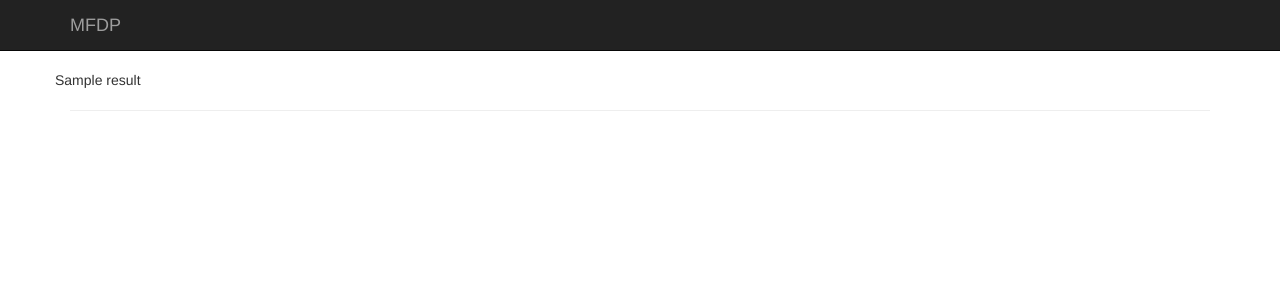
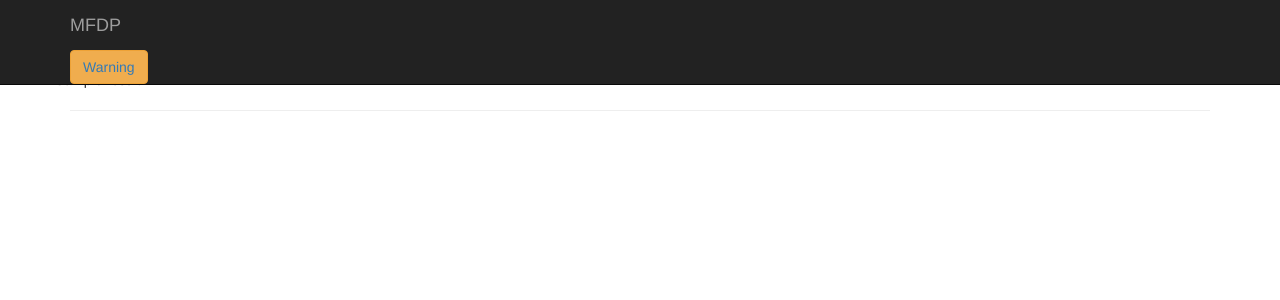
Before and after one commit to lforg37/mdb_client, a Flask app: template app/templates/results.html in a window 1280 px wide. Shown: the top 300 px of the page. Run offline with Flask 2, Linux system fonts and the light colour scheme; the template is opened without the code that fills it: most values are stand-ins (such as "Sample title", 1, 10 or a date in 2020); some libraries are stand-ins or nearby versions.

Commit message:
Css stuff

```diff
--- a/app/templates/index.html
+++ b/app/templates/index.html
@@ -63,8 +63,8 @@
             <div class="navbar-header">
             </div>
             <div>
-			<img class="img-responsive" src="/static/img/logo_uni.png" style="height: 56px" alt="">
-			</div>
+	      <img class="img-responsive" src="/static/img/logo_uni.png" style="height: 56px" alt="">
+	    </div>
             <!-- /.navbar-collapse -->
         </div>
         <!-- /.container -->
--- a/app/templates/results.html
+++ b/app/templates/results.html
@@ -44,6 +44,11 @@
     width:100%;
 }
 
+.thumbnail{
+background: transparent;
+text-align:center;
+}
+
     </style>
 
     <!-- HTML5 Shim and Respond.js IE8 support of HTML5 elements and media queries -->
@@ -69,6 +74,9 @@
                     <span class="icon-bar"></span>
                 </button>
                 <a class="navbar-brand" href="/">MFDP</a>
+		<div>
+		  <button type="button" class="btn btn-warning flush-right"><a href="/" >Warning</a></button>
+		</div>
             </div>
 
             <!-- /.navbar-collapse -->
```
